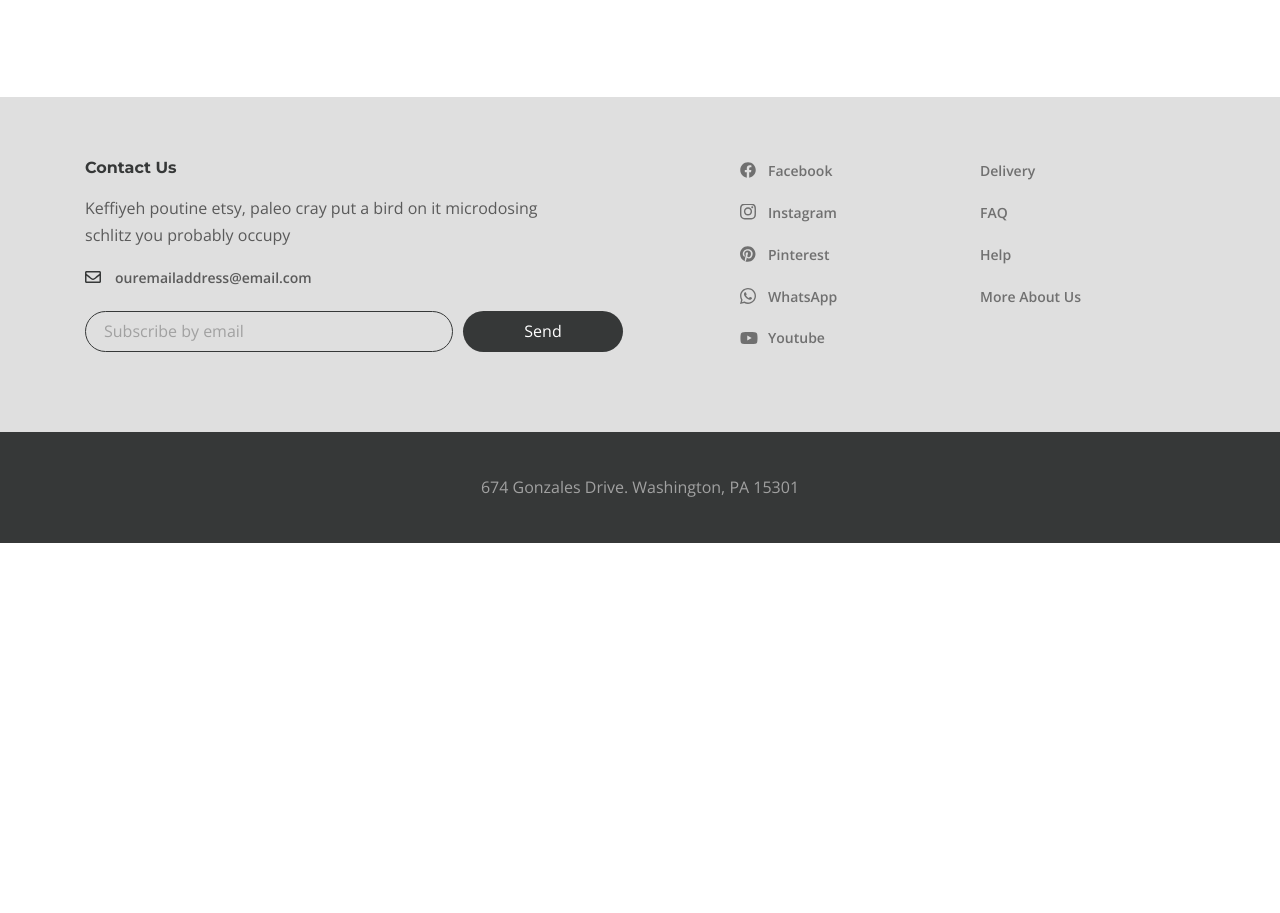
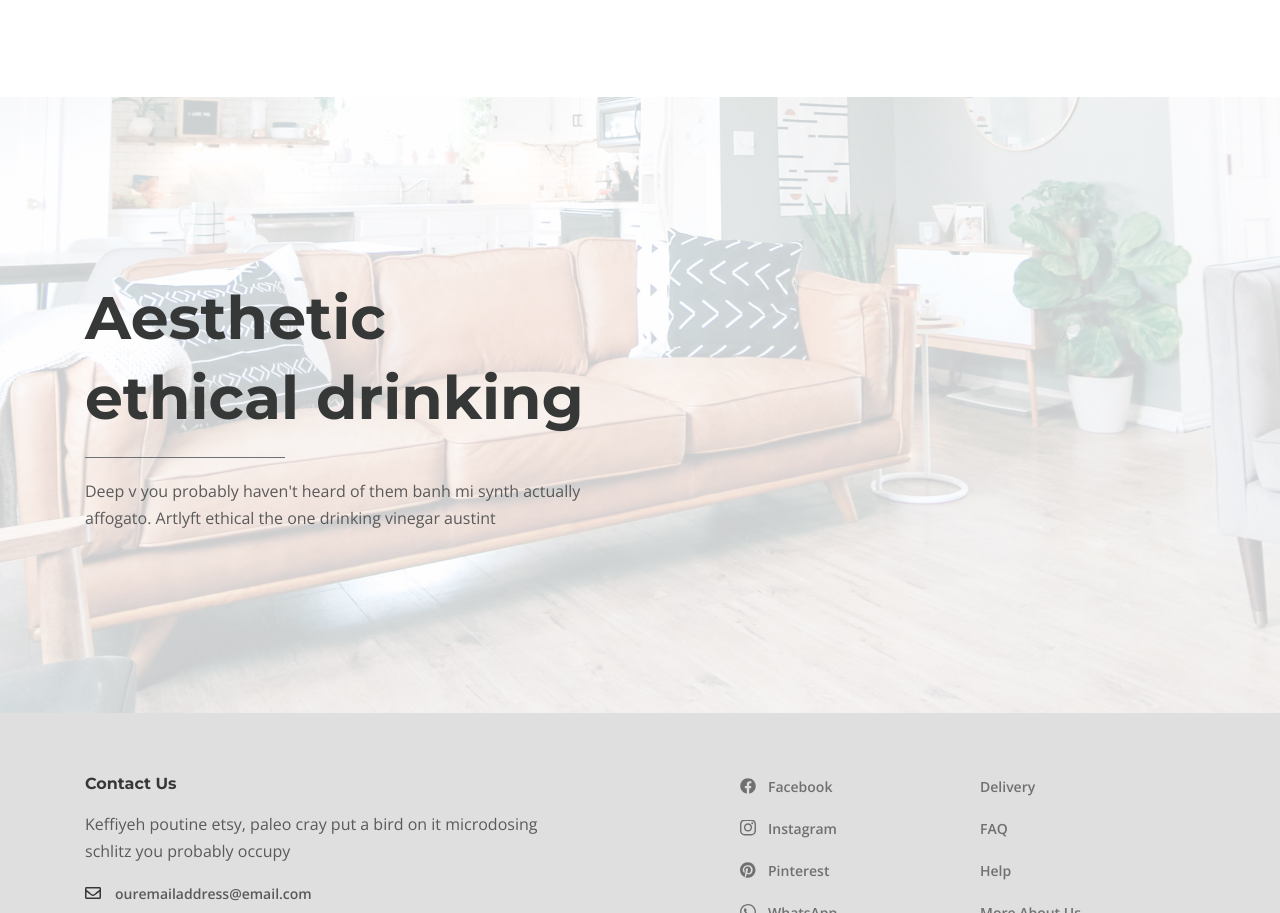
Before and after one commit to daysikroyter/Desire, a website: page app/index.html in a window 1280 px wide. Shown: the part 1637-2550 px from the top of the page. Before the commit the page ends 2180 px from the top, so only its background shows below. Drawn offline with nearby package versions, Linux system fonts and the light colour scheme.

Commit message:
added section decor

```diff
--- a/app/index.html
+++ b/app/index.html
@@ -198,6 +198,21 @@
         </div>
       </section>
 
+      <section class="decor">
+        <div class="container">
+          <div class="decor__inner">
+            <h2 class="decor__title">
+              Aesthetic <br>
+              ethical drinking
+            </h2>
+            <p class="decor__text">
+              Deep v you probably haven't heard of them banh mi synth actually affogato. Artlyft ethical the one drinking vinegar
+              austint
+            </p>
+          </div>
+        </div>
+      </section>
+
     </main>
 
     <footer class="footer">
--- a/app/scss/style.scss
+++ b/app/scss/style.scss
@@ -197,7 +197,42 @@
   }
 }
 
-//
+// decor
+
+.decor {
+  @extend %bg;
+  background-image: url('../images/decor-bg.jpg');
+
+  &__inner {
+    display: flex;
+    flex-direction: column;
+    justify-content: center;
+    min-height: 616px;
+  }
+
+  &__title {
+    @extend %title-font;
+    font-size: 60px;
+    line-height: 1.33;
+    color: $title;
+    padding-bottom: 20px;
+    margin-bottom: 20px;
+    position: relative;
+
+    &::before {
+      @extend %pseudo;
+      background-color: #6d7278;
+      bottom: 0;
+      left: 0;
+      width: 200px;
+      height: 1px;
+    }
+  }
+
+  &__text {
+    max-width: 540px;
+  }
+}
 
 // footer
 
```
Also changed, not shown: app/css/style.min.css, app/images/decor-bg.jpg (added).
